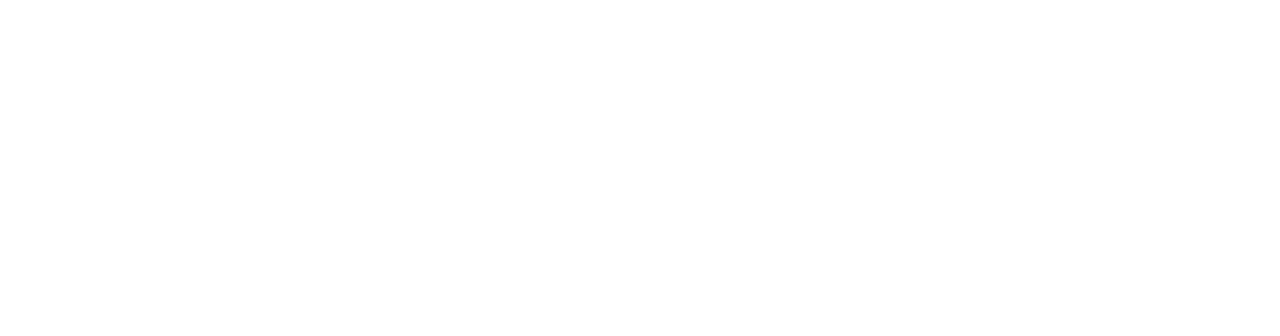
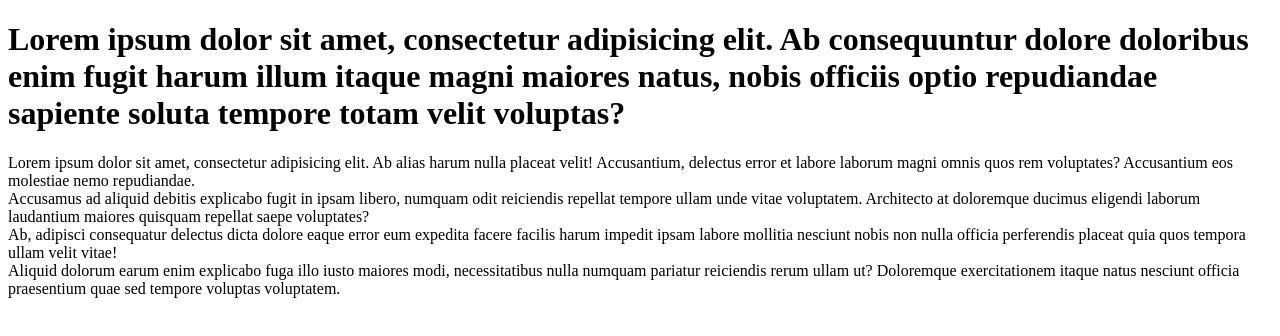
Before and after one commit to pol292/git-lesson, a plain HTML site: page index.html in a window 1280 px wide. Drawn offline with Linux system fonts and the light colour scheme.

Commit message:
added text to html

```diff
--- a/index.html
+++ b/index.html
@@ -8,6 +8,20 @@
     <title>Document</title>
 </head>
 <body>
-
+    <h1>Lorem ipsum dolor sit amet, consectetur adipisicing elit. Ab consequuntur dolore doloribus enim fugit harum illum itaque magni maiores natus, nobis officiis optio repudiandae sapiente soluta tempore totam velit voluptas?</h1>
+    <div>Lorem ipsum dolor sit amet, consectetur adipisicing elit. Ab alias harum nulla placeat velit! Accusantium,
+        delectus error et labore laborum magni omnis quos rem voluptates? Accusantium eos molestiae nemo repudiandae.
+    </div>
+    <div>Accusamus ad aliquid debitis explicabo fugit in ipsam libero, numquam odit reiciendis repellat tempore ullam
+        unde vitae voluptatem. Architecto at doloremque ducimus eligendi laborum laudantium maiores quisquam repellat
+        saepe voluptates?
+    </div>
+    <div>Ab, adipisci consequatur delectus dicta dolore eaque error eum expedita facere facilis harum impedit ipsam
+        labore mollitia nesciunt nobis non nulla officia perferendis placeat quia quos tempora ullam velit vitae!
+    </div>
+    <div>Aliquid dolorum earum enim explicabo fuga illo iusto maiores modi, necessitatibus nulla numquam pariatur
+        reiciendis rerum ullam ut? Doloremque exercitationem itaque natus nesciunt officia praesentium quae sed tempore
+        voluptas voluptatem.
+    </div>
 </body>
 </html>
```
